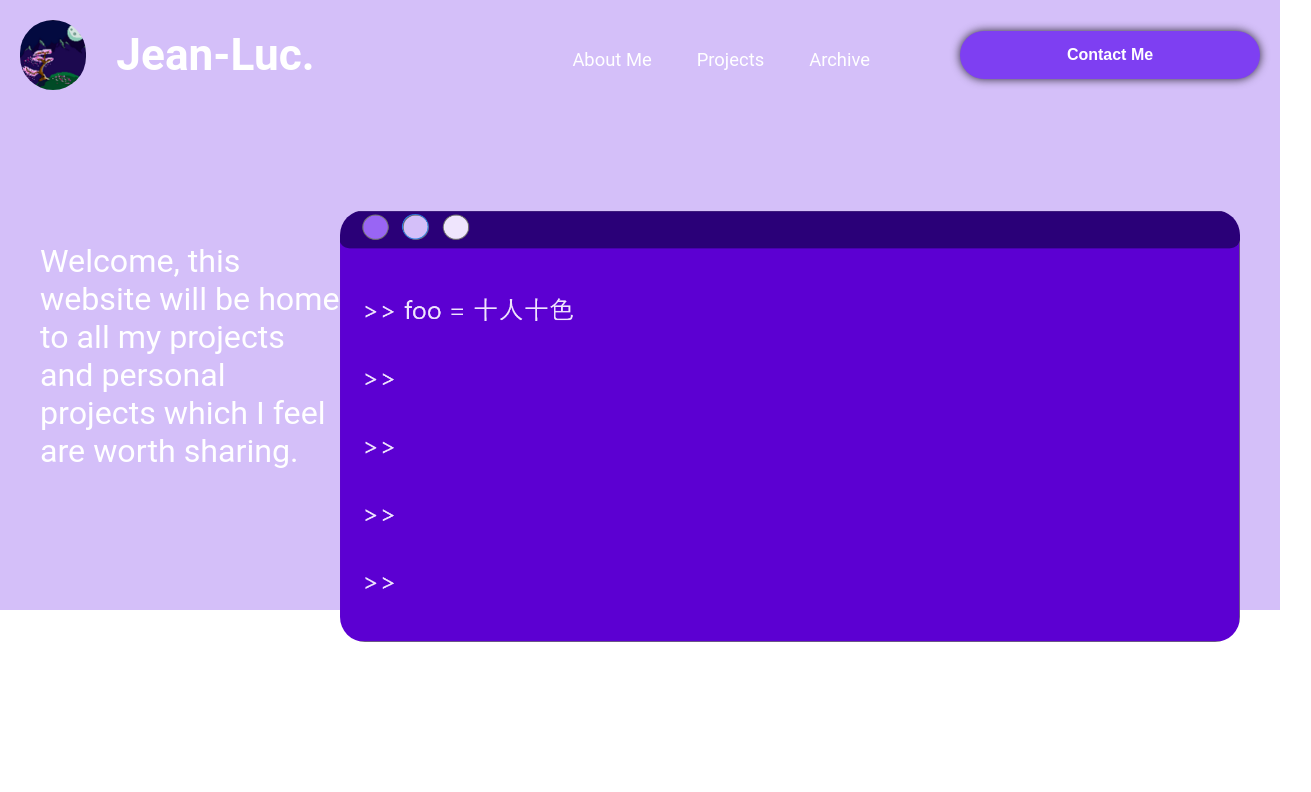
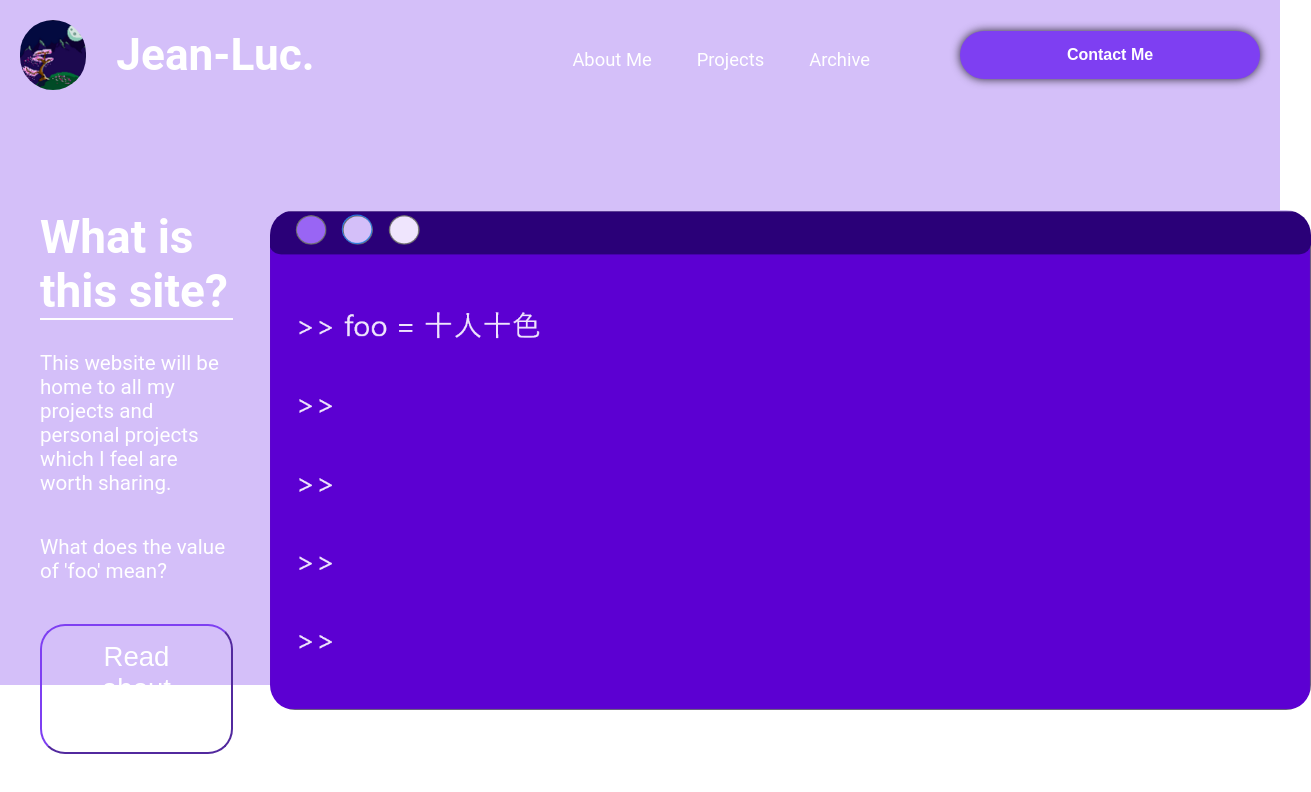
Before and after one commit to jlputter/LandingPage, a React (Create React App) app in the folder portfolio/portfolio_fe/: page / in a window 1280 px wide. Shown: the top 792 px of the page, 1311 px wide, since content can reach past the window. Built offline with nearby package versions, Linux system fonts and the light colour scheme.

Commit message:
header section filled out and styled

```diff
--- a/portfolio/portfolio_fe/src/components/Header.jsx
+++ b/portfolio/portfolio_fe/src/components/Header.jsx
@@ -19,9 +19,18 @@ export default function Header() {
             </Nav>
 
             <Grid>
-                <p>
-                    Welcome, this website will be home to all my projects and personal projects which I feel are worth sharing.
-                </p>
+                <div>
+                    <h1> What is this site?</h1>
+                        <p>
+                            This website will be home to all my projects and personal projects which I feel are worth sharing.
+                        </p>
+                        <p>
+                            What does the value of 'foo' mean?
+                        </p>
+                        <a href="https://www.punipunijapan.com/juunin-tooiro/">
+                        <button>Read about it</button>
+                        </a>
+                </div>
 
                 <ConsoleIMG src='./images/terminal.png' alt=''/>
             </Grid>
--- a/portfolio/portfolio_fe/src/components/styles/Container.styled.jsx
+++ b/portfolio/portfolio_fe/src/components/styles/Container.styled.jsx
@@ -6,5 +6,5 @@ export const Container = styled.div `
     padding: 0 20px;
     margin: 0 auto;
     align-items: center;
-    overflow: visible;
+
 `
--- a/portfolio/portfolio_fe/src/components/styles/Grid.styled.jsx
+++ b/portfolio/portfolio_fe/src/components/styles/Grid.styled.jsx
@@ -1,30 +1,61 @@
 import styled from "styled-components"
 
 export const Grid = styled.div `
-    height:500px;
+    height:575px;
     padding: 0 20px;
     padding-top: 100px;
     display: grid;
-    grid-template-columns: 3fr 1fr;
     overflow: visible;
+    grid-template-columns: 1fr 2fr;
+    grid-gap: 2em;
 
 
+    h1{
+        font-size: 2.5em;
+        margin-top: 0;
+        color: ${({theme}) => theme.colors.body};
+        border-bottom: 2px solid;
+
+    }
     p{
+        padding-top: 0;
+        margin-top: 0;
+        padding-bottom: 20px;
+        font-size: 1.12em;
+    }
 
-        grid-column: 1fr;
+    button{
+        color: ${({theme}) => theme.colors.body};
+        border-radius: 25px;
+        border-color: ${({theme}) => theme.colors.button};
+        background-color: inherit;
+        font-size: 1.5em;
+        padding: 15px 60px;
+        cursor:pointer
+
+    }
+    button:hover{
+
+        opacity: 0.9;
+        transform: scale(.98);
+        transition: ease-out;
+
+    }
+
+
     }
 
 
 
 `
 export const ConsoleIMG  = styled.img`
-        display: flex;
         align-items: center;
         border-radius: 25px;
-        object-fit: contain;
-        max-width: 900px;
-        max-height: 600px;
+
+        max-width: 1500px;
+        max-height: 500px;
         margin-left: auto;
         margin-right: auto;
 
+
 `
```
